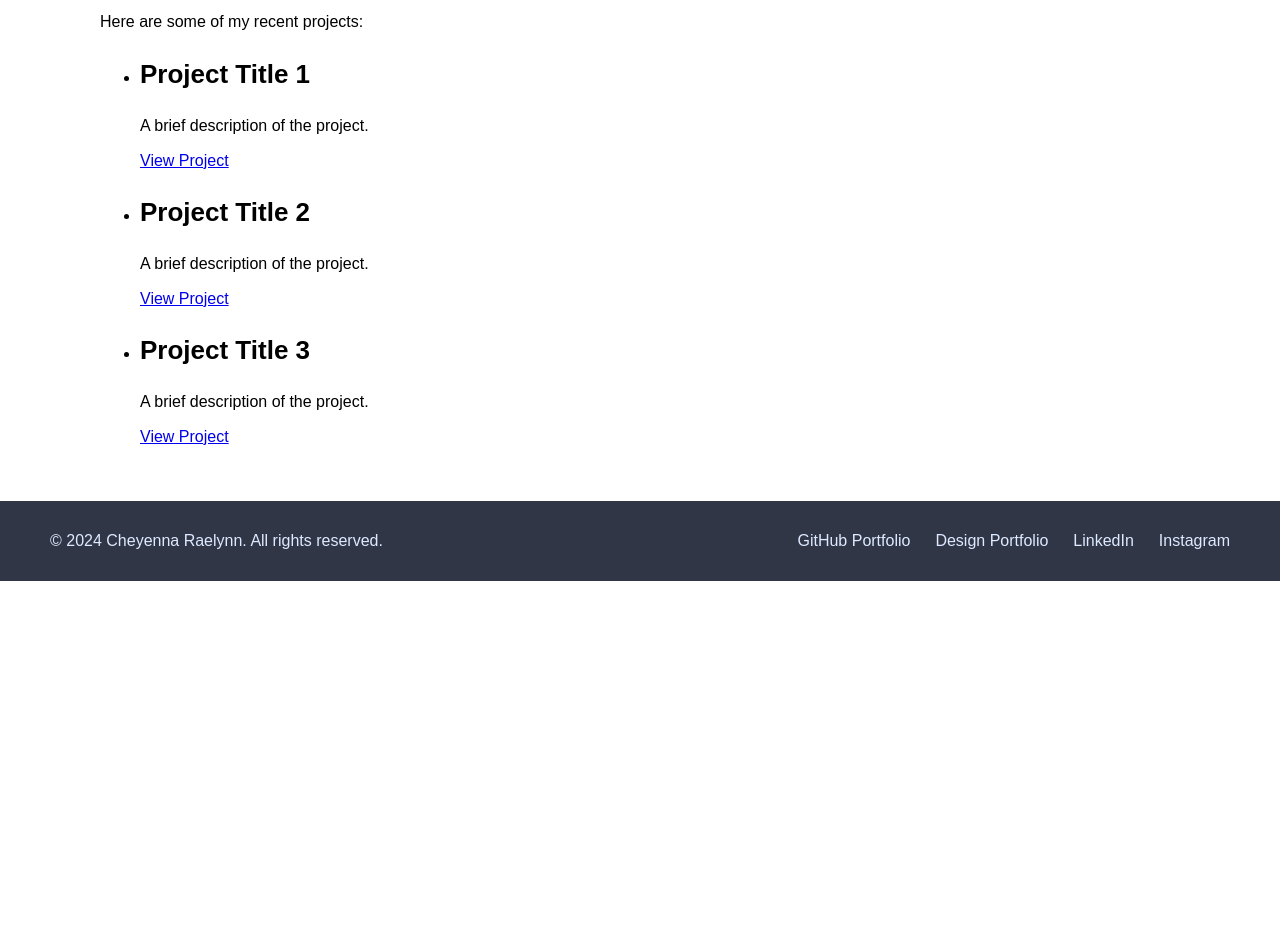
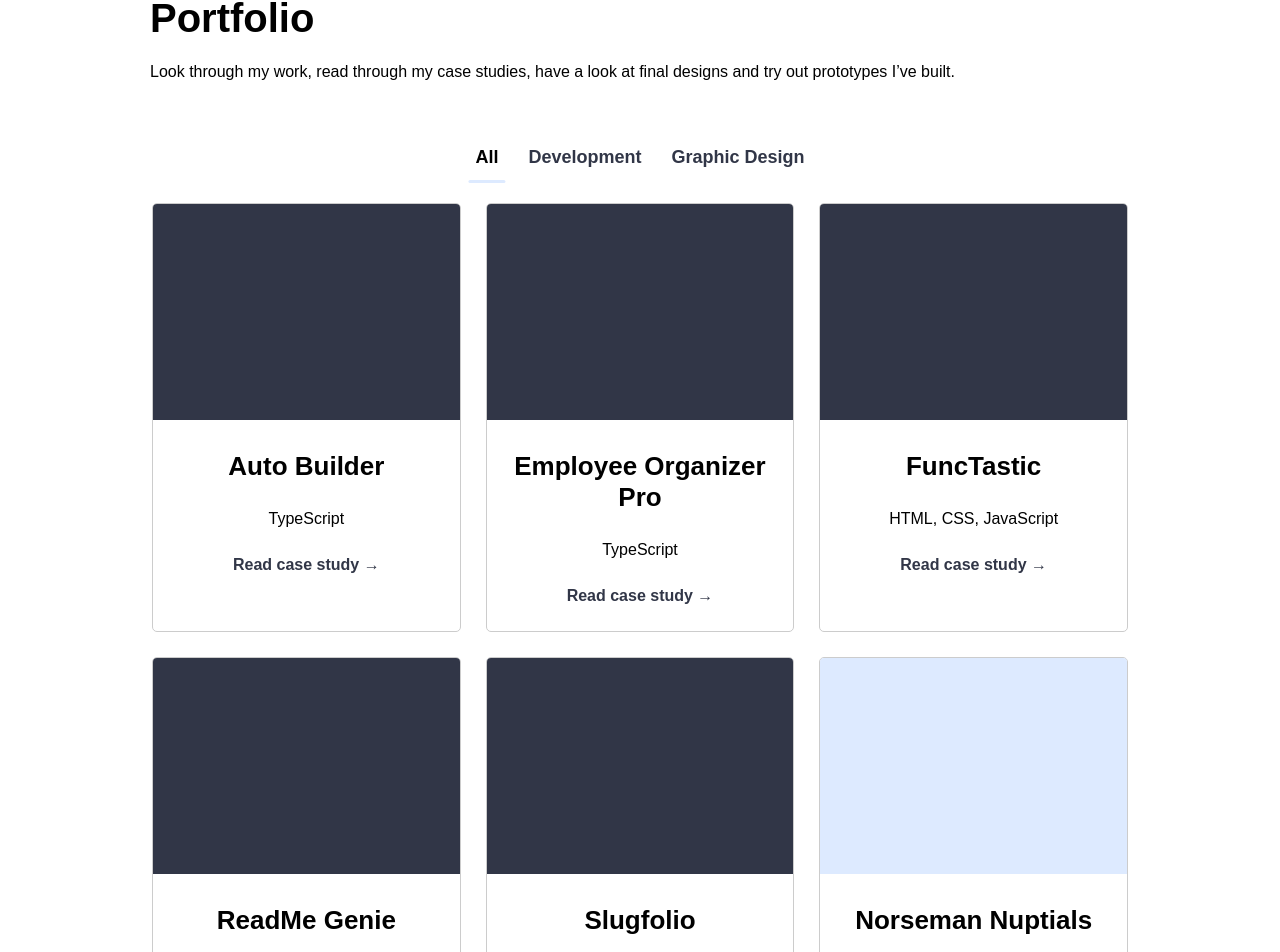
Before and after one commit to RaeOfChey/Portfolio, a React (Vite) app: page /portfolio in a window 1280 px wide. Shown: the part 219-1171 px from the top of the page. Before the commit the page ends 800 px from the top, so only its background shows below. Built offline with nearby package versions, Linux system fonts and the light colour scheme; a web font is replaced by a local one.

Commit message:
Added to portfolio page

```diff
--- a/src/components/Footer.jsx
+++ b/src/components/Footer.jsx
@@ -4,7 +4,7 @@ import React from 'react';
 const Footer = () => {
   return (
     <footer>
-      <p>&copy; {new Date().getFullYear()} Cheyenna Raelynn. All rights reserved.</p>
+      <p>Content copyright &copy; {new Date().getFullYear()} by Cheyenna Raelynn. All rights reserved.</p>
       <div>
         <a href="https://github.com/RaeOfChey" target="_blank" rel="noopener noreferrer">
           GitHub Portfolio
--- a/src/pages/Portfolio.jsx
+++ b/src/pages/Portfolio.jsx
@@ -1,37 +1,152 @@
-// src/pages/Portfolio.jsx
-import React from 'react';
+import React, { useState } from 'react';
+import '../styles/styles.css';
+import '../styles/Portfolio.css';
 
-const Portfolio = () => {
+import AutoBuilderImg from '../assets/Thumbnail Cover for Development Projects.png';
+import EmployeeOrganizerImg from '../assets/Thumbnail Cover for Development Projects.png';
+import FuncTasticImg from '../assets/Thumbnail Cover for Development Projects.png';
+import ReadMeGenieImg from '../assets/Thumbnail Cover for Development Projects.png';
+import SlugfolioImg from '../assets/Thumbnail Cover for Development Projects.png';
+import NorsemanNuptialsImg from '../assets/Thumbnail Cover for Graphic Design Projects.png';
+import OchaTeaHouseImg from '../assets/Thumbnail Cover for Graphic Design Projects.png';
+import NorthWoodsImg from '../assets/Thumbnail Cover for Graphic Design Projects.png';
+import SecureWorldSignageImg from '../assets/Thumbnail Cover for Graphic Design Projects.png';
+import SecureWorldCollateralImg from '../assets/Thumbnail Cover for Graphic Design Projects.png';
+import SwankyCollateralImg from '../assets/Thumbnail Cover for Graphic Design Projects.png';
+import PolitosPizzaImg from '../assets/Thumbnail Cover for Graphic Design Projects.png';
+
+const projects = [
+  // Development Projects
+  {
+    title: 'Auto Builder',
+    link: 'https://github.com/RaeOfChey/autobuilder',
+    type: 'TypeScript',
+    category: 'Development',
+    cta: 'Read case study →',
+    image: AutoBuilderImg,
+  },
+  {
+    title: 'Employee Organizer Pro',
+    link: 'https://github.com/RaeOfChey/EmployeeOrganizerPro',
+    type: 'TypeScript',
+    category: 'Development',
+    cta: 'Read case study →',
+    image: EmployeeOrganizerImg,
+  },
+  {
+    title: 'FuncTastic',
+    link: 'https://github.com/RaeOfChey/function-checklist',
+    type: 'HTML, CSS, JavaScript',
+    category: 'Development',
+    cta: 'Read case study →',
+    image: FuncTasticImg,
+  },
+  {
+    title: 'ReadMe Genie',
+    link: 'https://github.com/RaeOfChey/ReadMeGenie',
+    type: 'JavaScript',
+    category: 'Development',
+    cta: 'Read case study →',
+    image: ReadMeGenieImg,
+  },
+  {
+    title: 'Slugfolio',
+    link: 'https://github.com/RaeOfChey/Slugfolio',
+    type: 'HTML, CSS, JavaScript',
+    category: 'Development',
+    cta: 'Read case study →',
+    image: SlugfolioImg,
+  },
+
+  // Graphic Design Projects
+  {
+    title: 'Norseman Nuptials',
+    link: 'https://cheyennaraelynn.myportfolio.com/branding-norseman-nuptials',
+    type: 'Branding',
+    category: 'Graphic Design',
+    cta: 'Read case study →',
+    image: NorsemanNuptialsImg,
+  },
+  {
+    title: 'Ocha Tea House',
+    link: 'https://cheyennaraelynn.myportfolio.com/branding-ocha-tea-house',
+    type: 'Branding',
+    category: 'Graphic Design',
+    cta: 'Read case study →',
+    image: OchaTeaHouseImg,
+  },
+  {
+    title: 'North Woods Beverage Co.',
+    link: 'https://cheyennaraelynn.myportfolio.com/branding-north-woods-cold-brew',
+    type: 'Package Design',
+    category: 'Graphic Design',
+    cta: 'Read case study →',
+    image: NorthWoodsImg,
+  },
+  {
+    title: 'SecureWorld Conference Signage',
+    link: 'https://cheyennaraelynn.myportfolio.com/2023-themed-conference-signage-secureworld',
+    type: 'Print Design',
+    category: 'Graphic Design',
+    cta: 'Read case study →',
+    image: SecureWorldSignageImg,
+  },
+  {
+    title: 'SecureWorld Marketing Collateral',
+    link: 'https://cheyennaraelynn.myportfolio.com/branding-marketing-secureworld',
+    type: 'Branding, Digital, Print, and Multimedia Design',
+    category: 'Graphic Design',
+    cta: 'Read case study →',
+    image: SecureWorldCollateralImg,
+  },
+  {
+    title: 'Swanky Marketing Collateral',
+    link: 'https://cheyennaraelynn.myportfolio.com/branding-marketing-swanky',
+    type: 'Branding, Digital Design',
+    category: 'Graphic Design',
+    cta: 'Read case study →',
+    image: SwankyCollateralImg,
+  },
+  {
+    title: 'Politos Pizza',
+    link: 'https://cheyennaraelynn.myportfolio.com/rebranding-politos-pizza',
+    type: 'Branding',
+    category: 'Graphic Design',
+    cta: 'Read case study →',
+    image: PolitosPizzaImg,
+  },
+];
+
+function Portfolio() {
+  const [filter, setFilter] = useState('All');
+
+  const filteredProjects = filter === 'All'
+    ? projects
+    : projects.filter(project => project.category === filter);
+
   return (
-    <section>
-      <h1>My Portfolio</h1>
-      <p>Here are some of my recent projects:</p>
-      <ul>
-        <li>
-          <h2>Project Title 1</h2>
-          <p>A brief description of the project.</p>
-          <a href="https://link-to-your-project.com" target="_blank" rel="noopener noreferrer">
-            View Project
-          </a>
-        </li>
-        <li>
-          <h2>Project Title 2</h2>
-          <p>A brief description of the project.</p>
-          <a href="https://link-to-your-project.com" target="_blank" rel="noopener noreferrer">
-            View Project
-          </a>
-        </li>
-        <li>
-          <h2>Project Title 3</h2>
-          <p>A brief description of the project.</p>
-          <a href="https://link-to-your-project.com" target="_blank" rel="noopener noreferrer">
-            View Project
-          </a>
-        </li>
-        {/* Add more projects as needed */}
-      </ul>
-    </section>
+    <div className="portfolio">
+      <h1>Portfolio</h1>
+      <p>Look through my work, read through my case studies, have a look at final designs and try out prototypes I’ve built.</p>
+      <div className="filter-buttons">
+  <button onClick={() => setFilter('All')} className={filter === 'All' ? 'active' : ''}>All</button>
+  <button onClick={() => setFilter('Development')} className={filter === 'Development' ? 'active' : ''}>Development</button>
+  <button onClick={() => setFilter('Graphic Design')} className={filter === 'Graphic Design' ? 'active' : ''}>Graphic Design</button>
+</div>
+      <div className="project-cards">
+        {filteredProjects.map((project, index) => (
+          <div key={index} className="project-card">
+            <a href={project.link} target="_blank" rel="noopener noreferrer">
+              <img src={project.image} alt={project.title} />
+              <h2 className="project-title">{project.title}</h2>
+<p className="project-type">{project.type}</p>
+<p className="project-cta">{project.cta}</p>
+            </a>
+          </div>
+        ))}
+      </div>
+    </div>
   );
-};
+}
 
 export default Portfolio;
--- a/src/styles/AboutMe.css
+++ b/src/styles/AboutMe.css
@@ -16,7 +16,6 @@
 .about-image {
   width: 75%;
   height: auto;
-  margin-top: 20px;
 }
 
 .see-my-work {
--- a/src/styles/Contact.css
+++ b/src/styles/Contact.css
@@ -1,6 +1,5 @@
 .contact-container {
   display: flex;
-  margin-top: 50px;
 }
 
 /* Contact Me side of the page */
--- a/src/styles/Portfolio.css
+++ b/src/styles/Portfolio.css
@@ -0,0 +1,107 @@
+/* Filter Buttons Container */
+.filter-buttons {
+  text-align: center;
+  margin: 50px 0px 25px 0px;
+}
+
+/* Filter Button Styles */
+.filter-buttons button {
+  color: var(--color-darkblue);
+  background: none;
+  border: none;
+  font-weight: 600;
+  font-size: 18px;
+  cursor: pointer;
+  padding: 10px 15px;
+  position: relative;
+  transition: color 0.3s;
+  font-family: "neulis", sans-serif;
+}
+
+/* Underline Effect */
+.filter-buttons button::after {
+  content: '';
+  position: absolute;
+  left: 50%;
+  bottom: -5px;
+  width: 0;
+  height: 3px;
+  background-color: var(--color-lightblue);
+  border-radius: 10px;
+  transition: width 0.4s ease, left 0.4s ease, transform 0.4s ease;
+}
+
+/* Hover and Active Styles */
+.filter-buttons button:hover::after,
+.filter-buttons button.active::after {
+  width: 70%;
+  left: 50%;
+  transform: translateX(-50%);
+  background-color: var(--color-lightblue);
+}
+
+.filter-buttons button:hover {
+  color: var(--color-black);
+}
+
+.filter-buttons button.active,
+.filter-buttons button:active {
+  color: var(--color-black);
+}
+
+
+.project-cards {
+  display: flex;
+  flex-wrap: wrap;
+  justify-content: center;
+  gap: 25px;
+}
+
+.project-card {
+  border: 1px solid #cccccc;
+  border-radius: 5px;
+  width: calc(33.333% - 20px);
+  text-align: center;
+  overflow: hidden;
+  transition: transform 0.3s;
+}
+
+.project-card img {
+  width: 100%;
+  height: auto;
+}
+
+.project-card:hover {
+  transform: scale(1.05);
+}
+
+/* Targets all text on card */
+.project-card a {
+  text-decoration: none;
+  color: var(--color-black);
+}
+
+/* Targets project titles on card */
+.project-card h2 {
+  padding: 15px 10px 0px 10px;
+  padding-top: 5px;
+}
+
+/* Targets the first <p> (type) on card */
+.project-card p:nth-of-type(1) {
+  padding: 0px;
+  margin: 0px;
+}
+
+/* Targets the second <p> (cta) on card */
+.project-card p:nth-of-type(2) {
+  color: var(--color-darkblue);
+  font-weight: 600;
+  padding-bottom: 15px;
+}
+
+/* Targets the second <p> (cta) on card */
+.project-card p:nth-of-type(2):hover {
+  color: var(--color-lightblue);
+  font-weight: 600;
+}
--- a/src/styles/styles.css
+++ b/src/styles/styles.css
@@ -13,7 +13,7 @@
 
 main {
   font-family: "neulis", sans-serif;
-  margin: 0px 100px;
+  margin: 0px 150px;
   padding: 0;
   box-sizing: border-box;
 }
@@ -30,6 +30,7 @@ body {
 h1 {
   font-family: "neulis-cursive", sans-serif;
   font-size: 40px;
+  margin: 0px;
 }
 
 h2 {
@@ -58,6 +59,7 @@ p, li {
   font-weight: 600;
   margin: 25px 100px 0px 100px;
   font-size: 18px;
+  padding-bottom: 100px;
 }
 
 .logo {
@@ -169,6 +171,7 @@ footer {
   font-weight: 100;
   text-align: center;
   padding: 25px 50px;
+  margin-top: 50px;
 }
 
 
```
Also changed, not shown: src/assets/Thumbnail Cover for Development Projects.png (added), src/assets/Thumbnail Cover for Graphic Design Projects.png (added).
